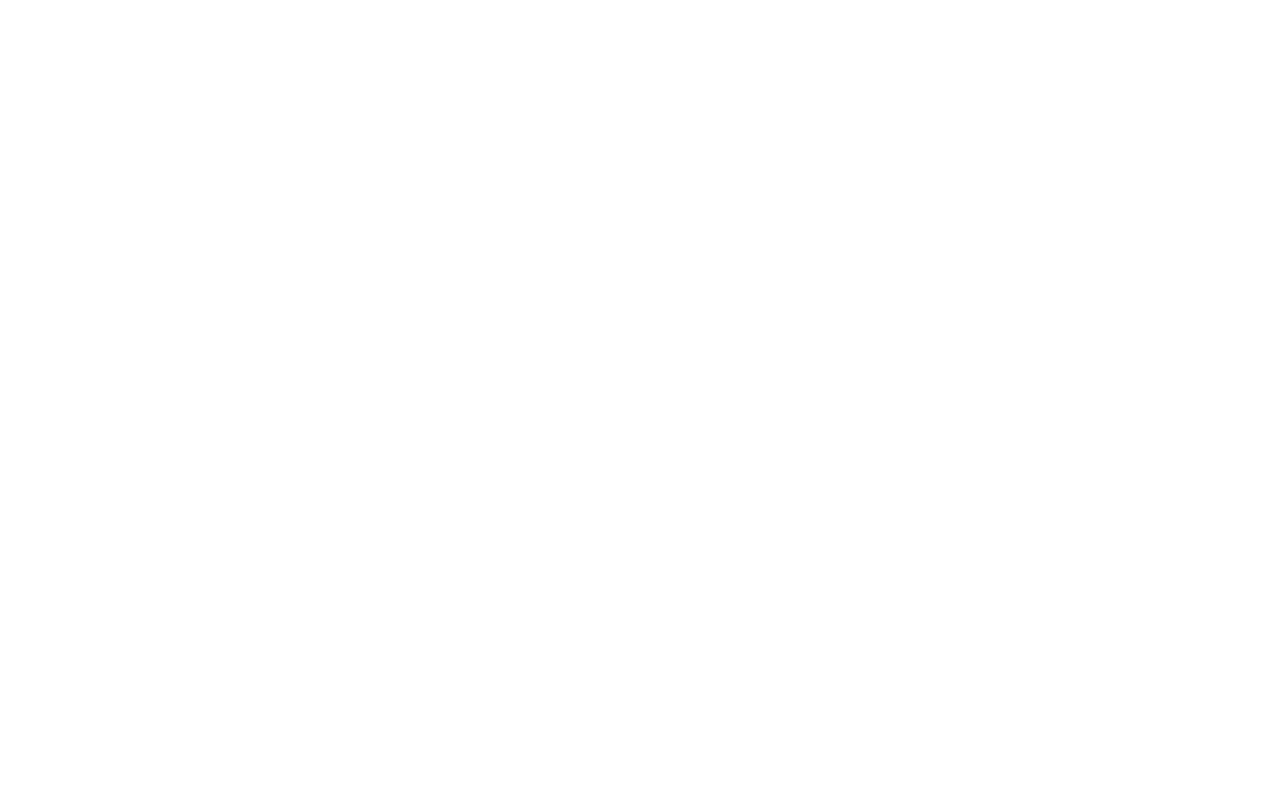
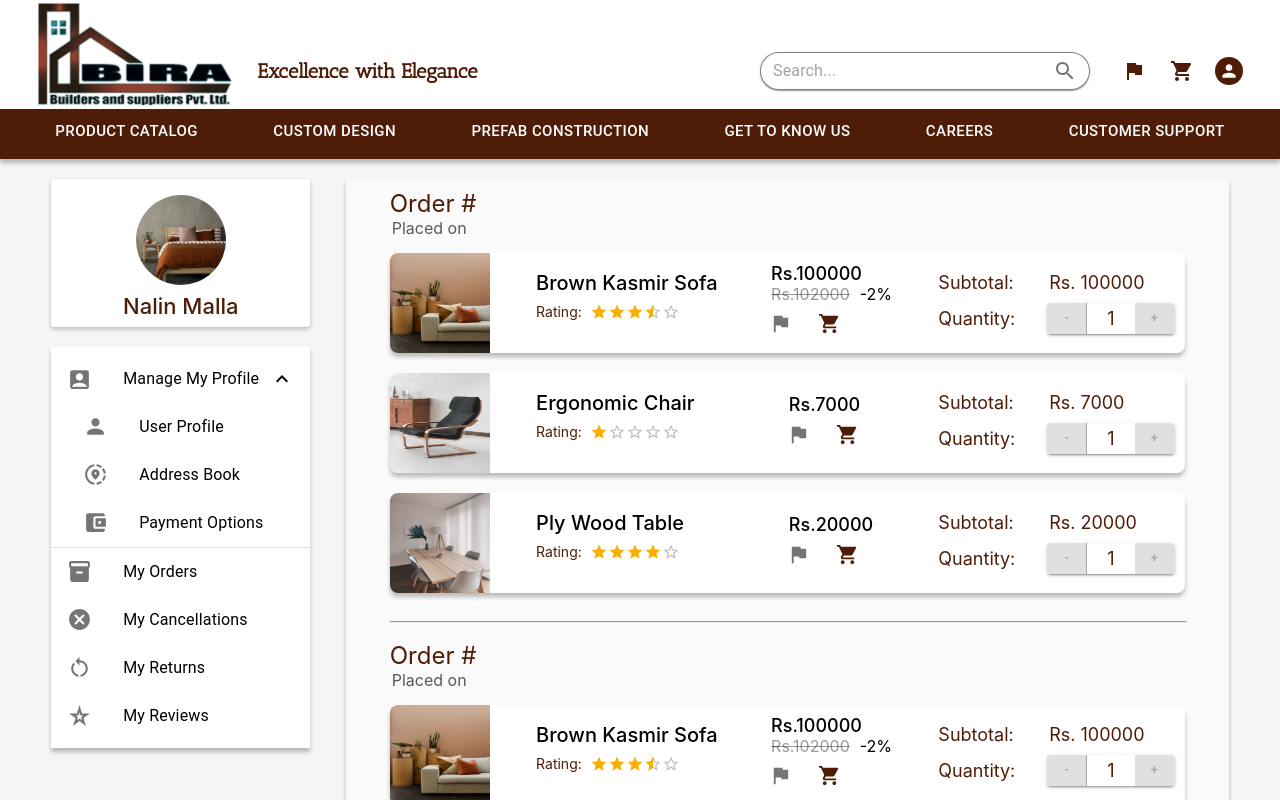
Before and after one commit to NalinMalla/BOSS, a React (Create React App) app: page /orders in a window 1280 px wide. Before the commit this address had no page. Shown: the top 800 px of the page. Built offline with nearby package versions, Linux system fonts and the light colour scheme.

Commit message:
Create OrderPage.

```diff
--- a/src/routes/index.js
+++ b/src/routes/index.js
@@ -12,6 +12,7 @@ import ProfilePage from "../screens/profilePage";
 import ProfileAddressBook from "../screens/profileAddressBook";
 import ProfilePaymentOptions from "../screens/profilePaymentOptions";
 import ProfilePasswordReset from "../screens/profilePasswordReset";
+import OrdersPage from "../screens/ordersPage";
 
 const Router = () => {
   return (
@@ -28,6 +29,7 @@ const Router = () => {
         <Route path="profile/addressBook" element={<ProfileAddressBook/>} />
         <Route path="profile/paymentOptions" element={<ProfilePaymentOptions/>} />
         <Route path="profile/passwordReset" element={<ProfilePasswordReset/>} />
+        <Route path="orders" element={<OrdersPage />} />
       </Routes>
     </BrowserRouter>
   );
--- /dev/null
+++ b/src/screens/ordersPage.js
@@ -0,0 +1,140 @@
+import * as React from "react";
+import Avatar from "@mui/material/Avatar";
+
+import Header from "../components/header";
+import NavBar from "../components/navBar";
+import SiteMap from "../components/siteMap";
+import Copyright from "../components/copyright";
+import SignIn from "../components/signIn";
+import CustomModal from "../components/CustomModal";
+import ProfileList from "../components/profileList";
+
+import Colors from "../res/colors";
+import Images from "../res/images";
+import ProductList from "../components/productList";
+
+const OrdersPage = (props) => {
+  const [openModal, setOpenModal] = React.useState(false);
+  const handleOpenModal = () => setOpenModal(true);
+  const handleCloseModal = () => setOpenModal(false);
+
+  return (
+    <div id="root" style={styles.root}>
+      <Header handleSignIn={handleOpenModal} />
+      <NavBar />
+      <div
+        style={{
+          ...styles.wrapper,
+          width: "92%",
+          flex: 1,
+          justifyContent: "space-between",
+          marginTop: 20,
+        }}
+      >
+        <div
+          style={{
+            ...styles.container,
+            flex: 0.22,
+          }}
+        >
+          <div
+            style={{
+              ...styles.container,
+              background: "#FFF",
+              boxShadow: "0px 2px 4px rgba(0, 0, 0, 0.25)",
+              width: "100%",
+              borderRadius: 3,
+              paddingBottom: 8,
+            }}
+          >
+            <Avatar
+              sx={{
+                width: 90,
+                height: 90,
+                m: 1,
+                bgcolor: Colors.primary,
+                mt: 2,
+              }}
+            >
+              <img
+                src={Images.Bed}
+                alt="profile pic"
+                style={{ width: 90, height: 90 }}
+              />
+            </Avatar>
+
+            <span
+              style={{ color: Colors.primary, fontSize: 22, fontWeight: 500 }}
+            >
+              Nalin Malla
+            </span>
+          </div>
+          <ProfileList />
+        </div>
+        <div
+          style={{
+            ...styles.container,
+            flex: 0.75,
+            background: "#FAFAFA",
+            boxShadow: "0px 4px 4px rgba(0, 0, 0, 0.25)",
+            borderRadius: 3,
+          }}
+        >
+          <div style={{...styles.container, width: '90%', alignItems: 'flex-start'}}>
+            <span style={{color: Colors.primary, fontSize: 24, marginTop: 10,}}>Order #{props.orderNum}</span>
+            <span style={{color: Colors.secondary, marginBottom: 15, marginLeft: 2}}>Placed on {props.dateTime}</span>
+            <ProductList counterDisabled={true}/>
+            <hr style={{ width: '100%'}}/>
+          </div>
+
+          <div style={{...styles.container, width: '90%', alignItems: 'flex-start'}}>
+            <span style={{color: Colors.primary, fontSize: 24, marginTop: 10,}}>Order #{props.orderNum}</span>
+            <span style={{color: Colors.secondary, marginBottom: 15, marginLeft: 2}}>Placed on {props.dateTime}</span>
+            <ProductList counterDisabled={true}/>
+            <hr style={{ width: '100%'}}/>
+          </div>
+
+        </div>
+      </div>
+
+      <div
+        style={{
+          ...styles.container,
+          backgroundColor: Colors.primary,
+          width: "100%",
+          marginTop: 60,
+        }}
+      >
+        <SiteMap />
+        <Copyright />
+      </div>
+
+      <CustomModal
+        open={openModal}
+        onClose={handleCloseModal}
+        component={<SignIn />}
+      />
+    </div>
+  );
+};
+
+const styles = {
+  root: {
+    display: "flex",
+    flex: 1,
+    flexDirection: "column",
+    alignItems: "center",
+  },
+  wrapper: {
+    display: "flex",
+    flexDirection: "row",
+    width: "100%",
+  },
+  container: {
+    display: "flex",
+    flexDirection: "column",
+    alignItems: "center",
+  },
+};
+
+export default OrdersPage;
```
